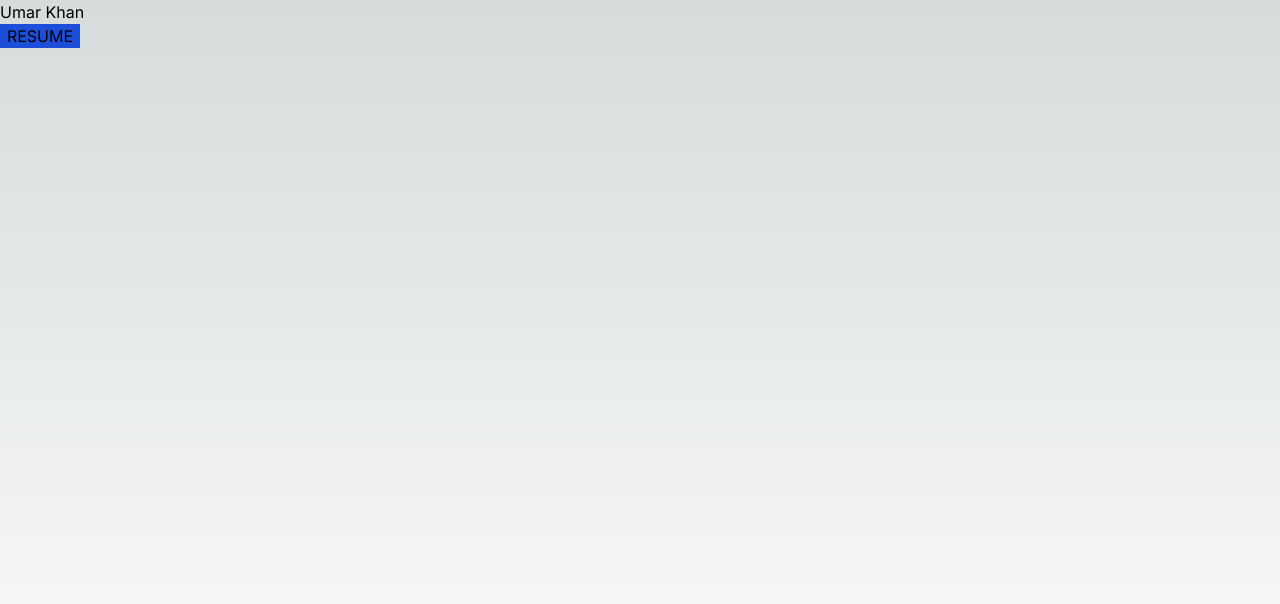
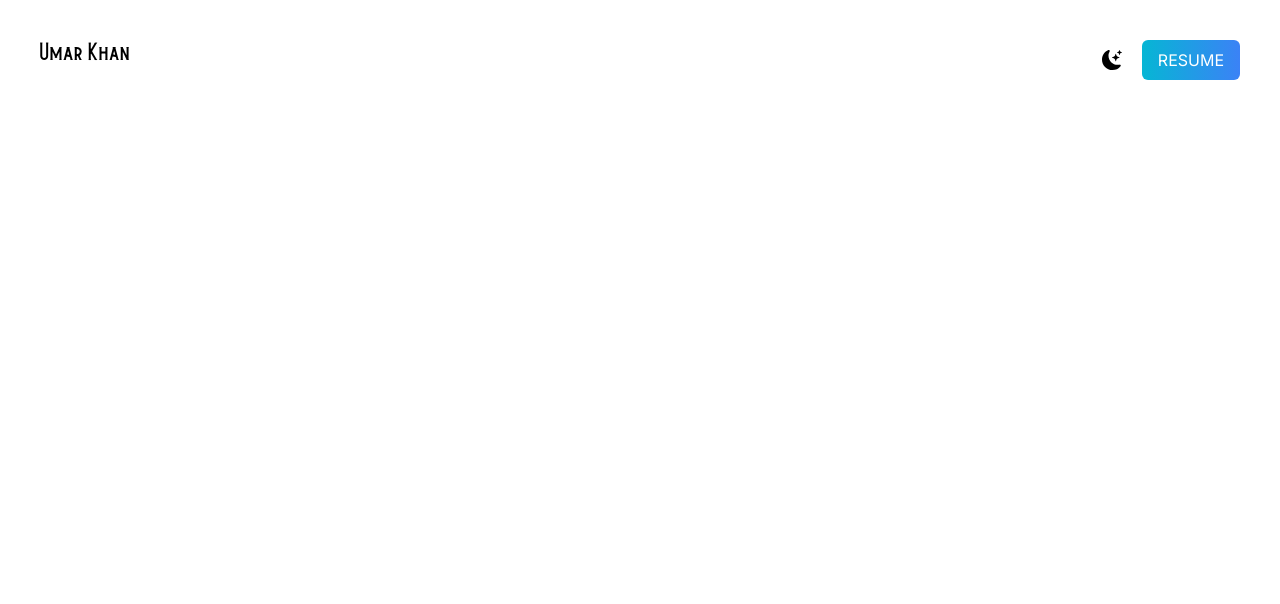
Before and after one commit to Muhammad-Umar-Khan/portfolio, a Next.js app: page / in a window 1280 px wide. Shown: the top 604 px of the page. Built offline with nearby package versions, Linux system fonts and the light colour scheme.

Commit message:
font-burtons

```diff
--- a/app/page.js
+++ b/app/page.js
@@ -1,14 +1,15 @@
 import Image from "next/image";
+import {BsFillMoonStarsFill} from "react-icons/bs"
 
 export default function Home() {
   return (
-    <main>
+    <main className="bg-white px-10">
       <section className="min-h-screen">
-        <nav>
-          <h1>Umar Khan</h1>
-          <ul>
-            <li></li>
-            <li className="bg-blue-700 w-20 text-center">
+        <nav className="flex justify-between py-10">
+          <h1 className="text-xl font-burtons">Umar Khan</h1>
+          <ul className="flex items-center">
+            <li className="cursor-pointer text-xl"><BsFillMoonStarsFill /></li>
+            <li className="bg-gradient-to-r from-cyan-500 to-blue-500 py-2 px-4 text-white ml-5 rounded-md">
               <a href="#">RESUME</a>
             </li>
           </ul>
--- a/tailwind.config.js
+++ b/tailwind.config.js
@@ -1,18 +1,21 @@
 /** @type {import('tailwindcss').Config} */
 module.exports = {
   content: [
-    './pages/**/*.{js,ts,jsx,tsx,mdx}',
-    './components/**/*.{js,ts,jsx,tsx,mdx}',
-    './app/**/*.{js,ts,jsx,tsx,mdx}',
+    "./pages/**/*.{js,ts,jsx,tsx,mdx}",
+    "./components/**/*.{js,ts,jsx,tsx,mdx}",
+    "./app/**/*.{js,ts,jsx,tsx,mdx}",
   ],
   theme: {
     extend: {
       backgroundImage: {
-        'gradient-radial': 'radial-gradient(var(--tw-gradient-stops))',
-        'gradient-conic':
-          'conic-gradient(from 180deg at 50% 50%, var(--tw-gradient-stops))',
+        "gradient-radial": "radial-gradient(var(--tw-gradient-stops))",
+        "gradient-conic":
+          "conic-gradient(from 180deg at 50% 50%, var(--tw-gradient-stops))",
       },
+    },
+    fontFamily: {
+      burtons: "burtons",
     },
   },
   plugins: [],
-}
+};
```
